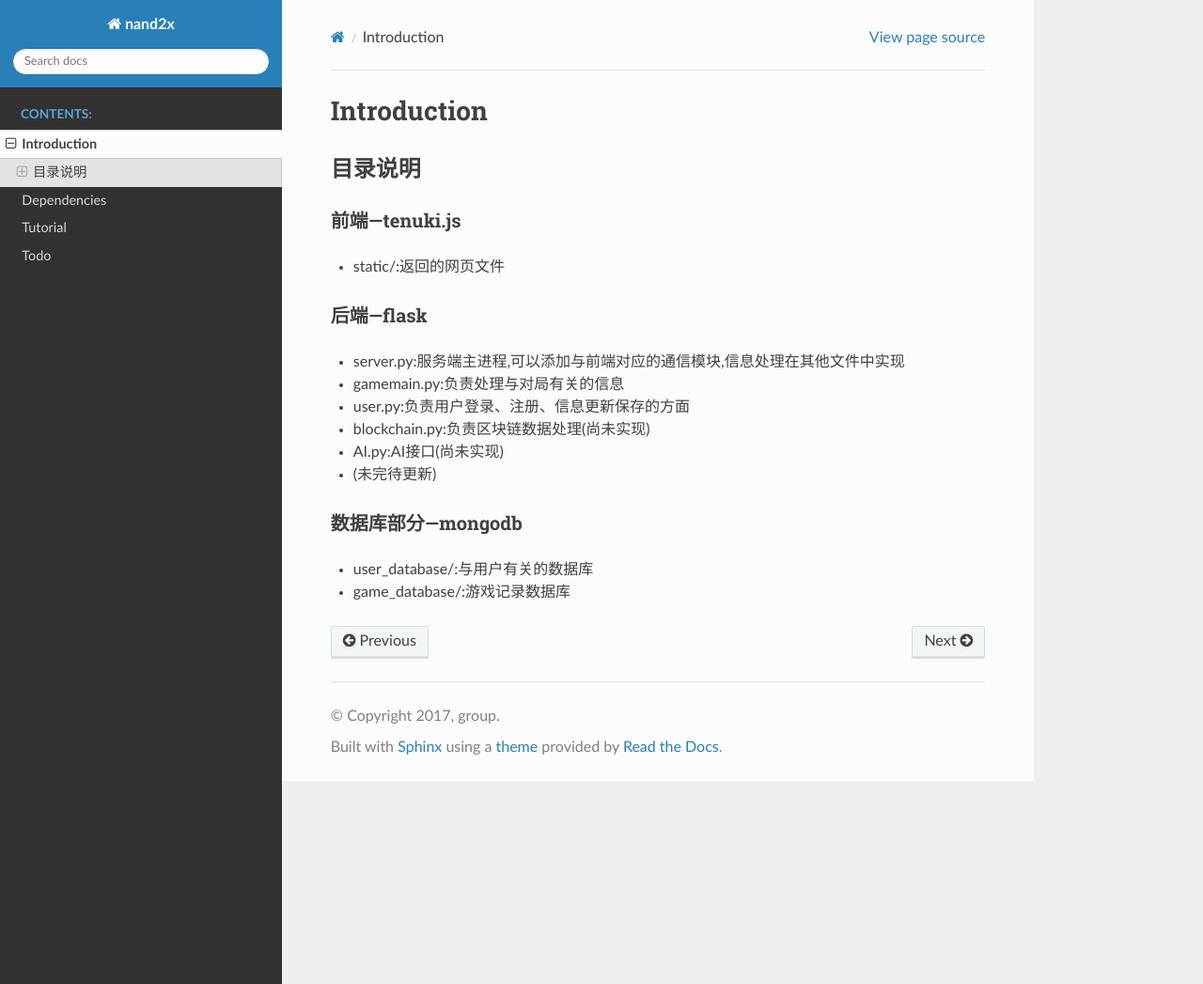
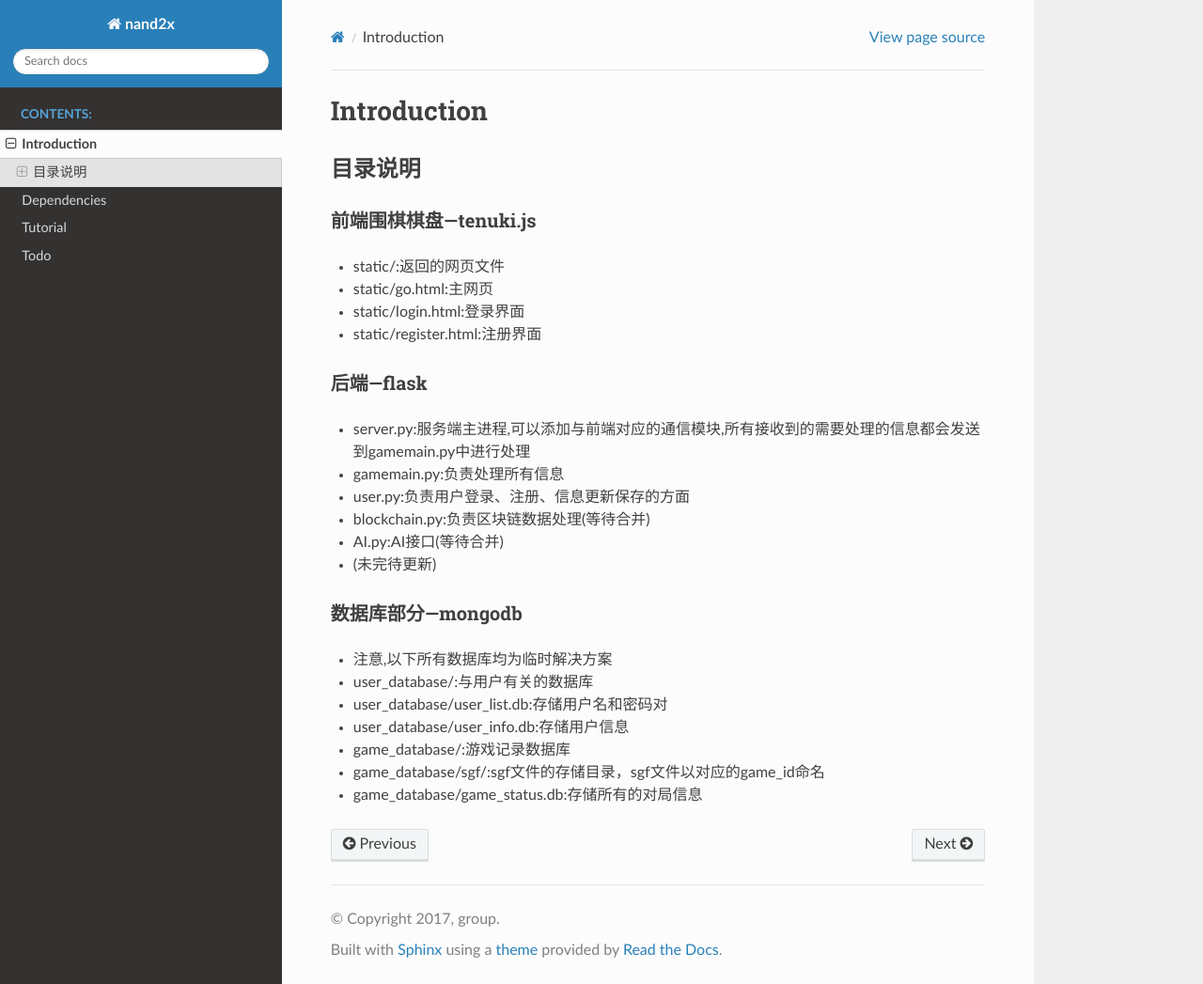
Before and after one commit to chenyijie2016/GO, a Sphinx documentation site: the page built from docs/source/introduction.rst, in a window 1280 px wide and 1047 px high. Shown: the whole window at 94% size. Built offline with Sphinx 7.4.7 and the Read the Docs theme 2.0.0, drawn with Linux system fonts in a browser that asks for light colours.

Commit message:
Update introduction.rst

```diff
--- a/docs/source/introduction.rst
+++ b/docs/source/introduction.rst
@@ -5,23 +5,32 @@ Introduction
 目录说明
 --------
 
-前端---tenuki.js
+前端围棋棋盘---tenuki.js
 ~~~~~~~~~~~~~~
 
 * static/:返回的网页文件
+* static/go.html:主网页
+* static/login.html:登录界面
+* static/register.html:注册界面
 
 后端---flask
 ~~~~~~~~~~~~~~
 
-* server.py:服务端主进程,可以添加与前端对应的通信模块,信息处理在其他文件中实现
-* gamemain.py:负责处理与对局有关的信息
+* server.py:服务端主进程,可以添加与前端对应的通信模块,所有接收到的需要处理的信息都会发送到gamemain.py中进行处理
+* gamemain.py:负责处理所有信息
 * user.py:负责用户登录、注册、信息更新保存的方面
-* blockchain.py:负责区块链数据处理(尚未实现)
-* AI.py:AI接口(尚未实现)
+* blockchain.py:负责区块链数据处理(等待合并)
+* AI.py:AI接口(等待合并)
 * (未完待更新)
 
 数据库部分---mongodb
 ~~~~~~~~~~~~~~~~~~~~~~~~
+* 注意,以下所有数据库均为临时解决方案
 
 * user_database/:与用户有关的数据库
+* user_database/user_list.db:存储用户名和密码对
+* user_database/user_info.db:存储用户信息
+
 * game_database/:游戏记录数据库
+* game_database/sgf/:sgf文件的存储目录，sgf文件以对应的game_id命名
+* game_database/game_status.db:存储所有的对局信息
```
